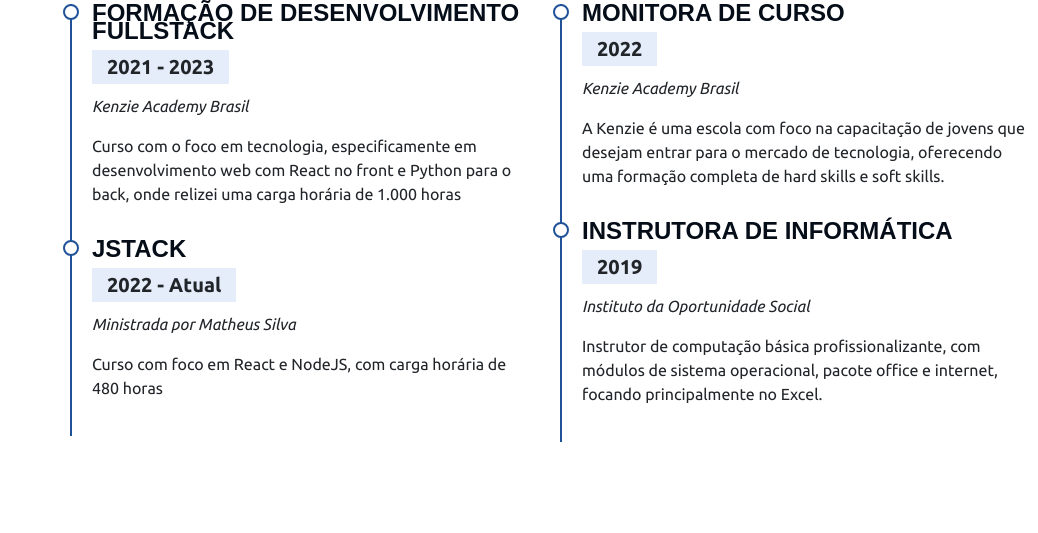
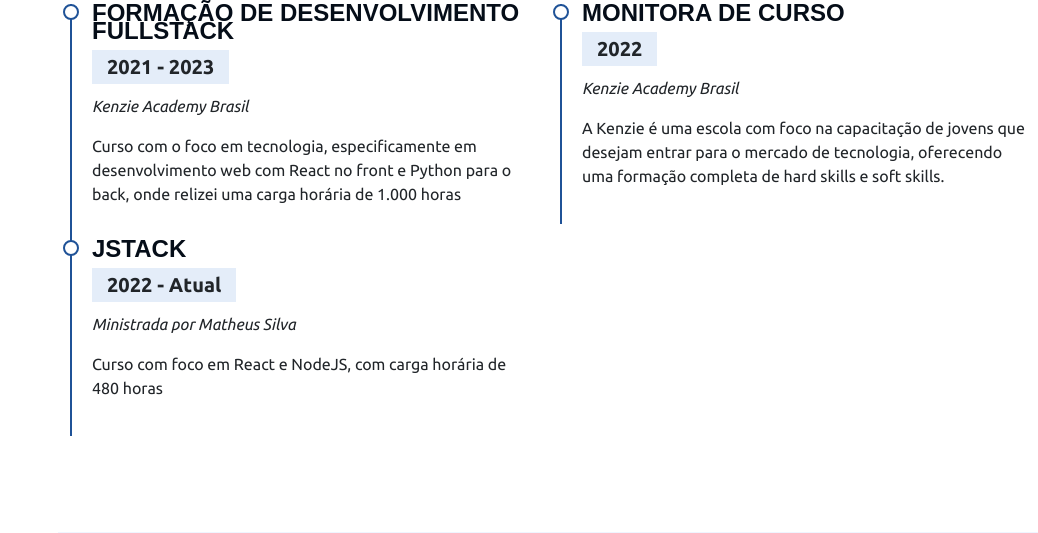
Before and after one commit to warmercolor/portfolio-flask, a Flask app: page / in a window 1280 px wide. Shown: the part 2552-3085 px from the top of the page, without its empty margins (242-1280 px from the left). Run offline with Flask 2, Linux system fonts and the light colour scheme; some libraries are stand-ins or nearby versions.

Commit message:
feat: depsloy

```diff
--- a/templates/index.html
+++ b/templates/index.html
@@ -303,14 +303,6 @@
                                 entrar para o mercado de tecnologia, oferecendo uma formação
                                 completa de hard skills e soft skills.</p>
                         </div>
-
-                        <div class='cv-item' data-anime='up'>
-                            <h4>Instrutora de informática</h4>
-                            <h5>2019</h5>
-                            <p><em>Instituto da Oportunidade Social</em></p>
-                            <p>Instrutor de computação básica profissionalizante, com módulos de sistema
-                                operacional, pacote office e internet, focando principalmente no Excel.</p>
-                        </div>
                     </div>
                 </div>
             </div>
```
